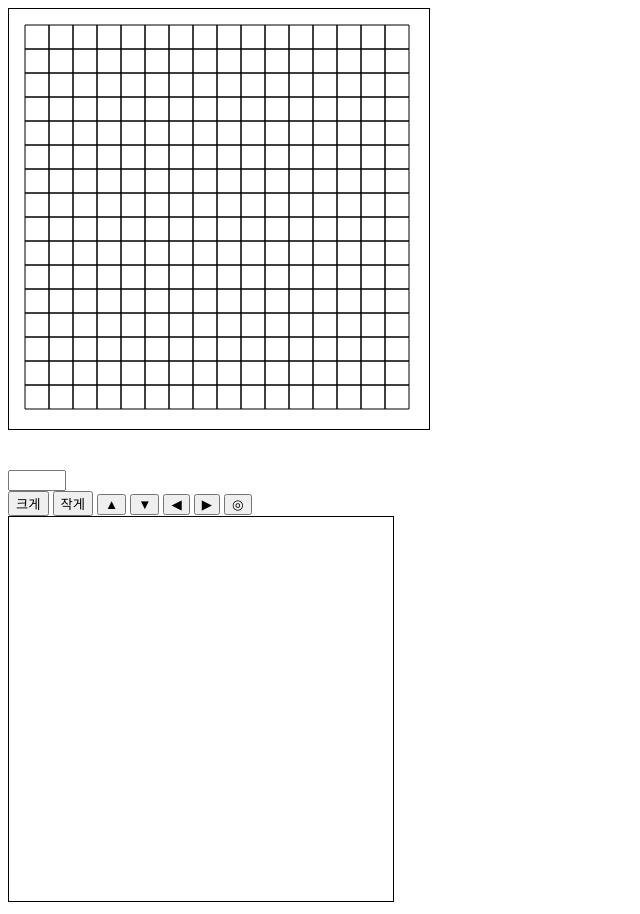
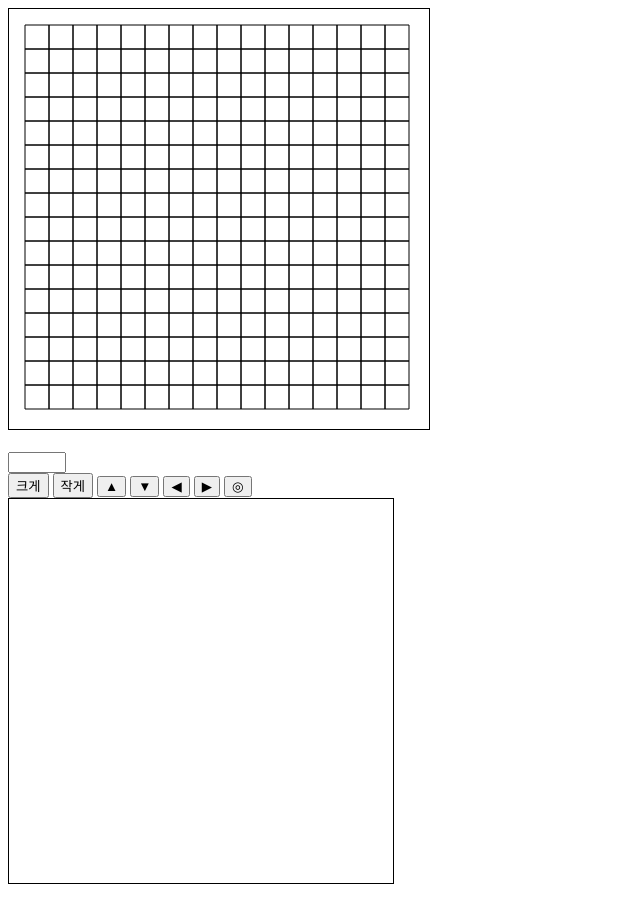
Before and after one commit to beomkm/fontMaker, a plain HTML site: page index.html in a window 1280 px wide. Shown: the whole page, without its empty margins (0-640 px from the left). Drawn offline with Linux system fonts and the light colour scheme.

Commit message:
Modify layout

```diff
--- a/index.html
+++ b/index.html
@@ -5,7 +5,6 @@
         <canvas id="canvas", width=420, height=420, style="border:1px solid #000000"></canvas>
         <br>
         <div id="result"></div>
-    <br>
         <br>
         <input type="text" id="tf1" style="width:50px;" maxlength=1><br>
         <button type="button" id="btn1">크게</button>
@@ -16,7 +15,7 @@
         <button type="button" id="btn6">▶</button>
         <button type="button" id="btn7">◎</button>
         <br>
-    <canvas id="canvas2", width=384, height=384, style="border:1px solid #000000"></canvas>
+        <canvas id="canvas2", width="384", height="384", style="border:1px solid #000000"></canvas>
         <script src="program.js" type="text/javascript"></script>
         <br>
     </body>
```
Lines whose indentation alone changed are shown as unchanged.
